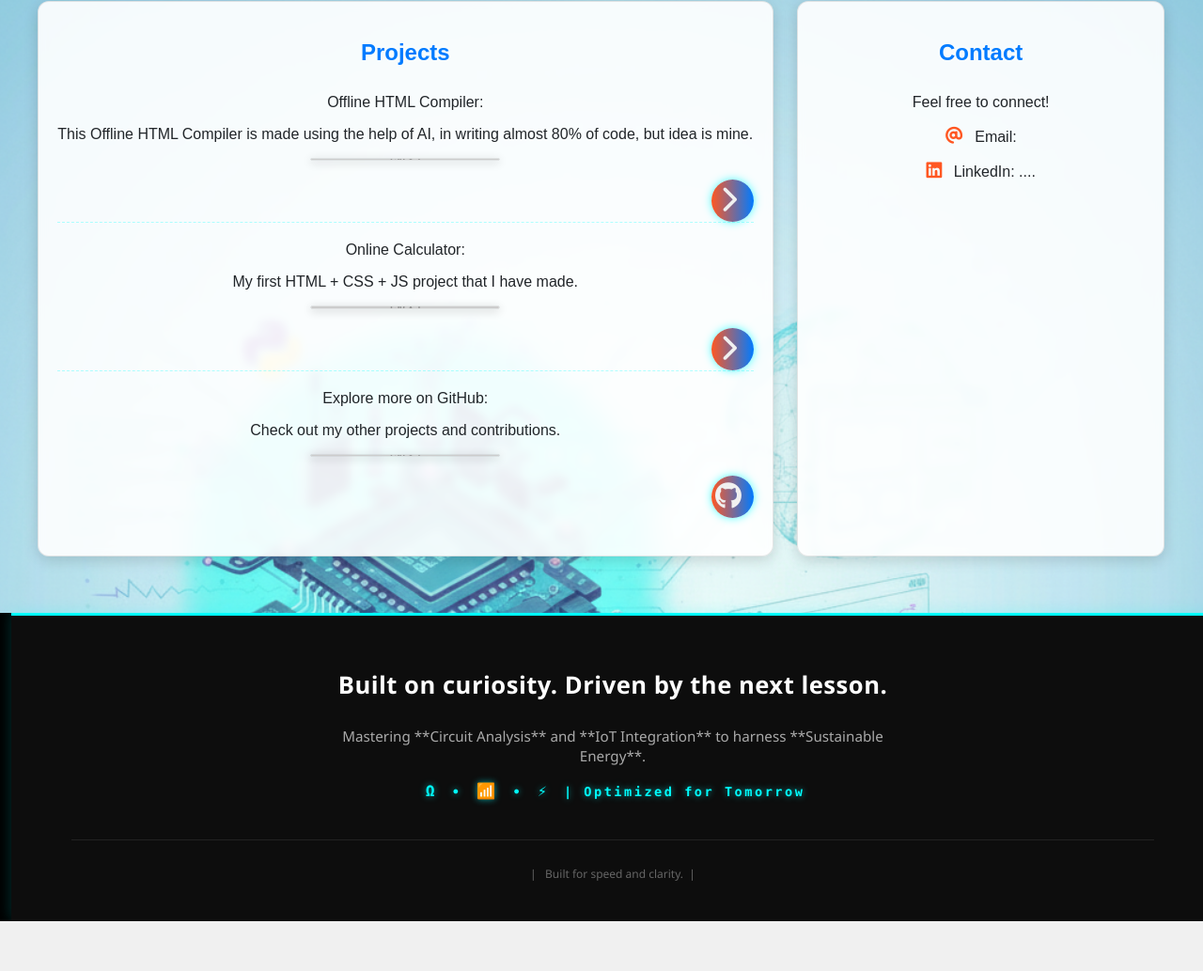
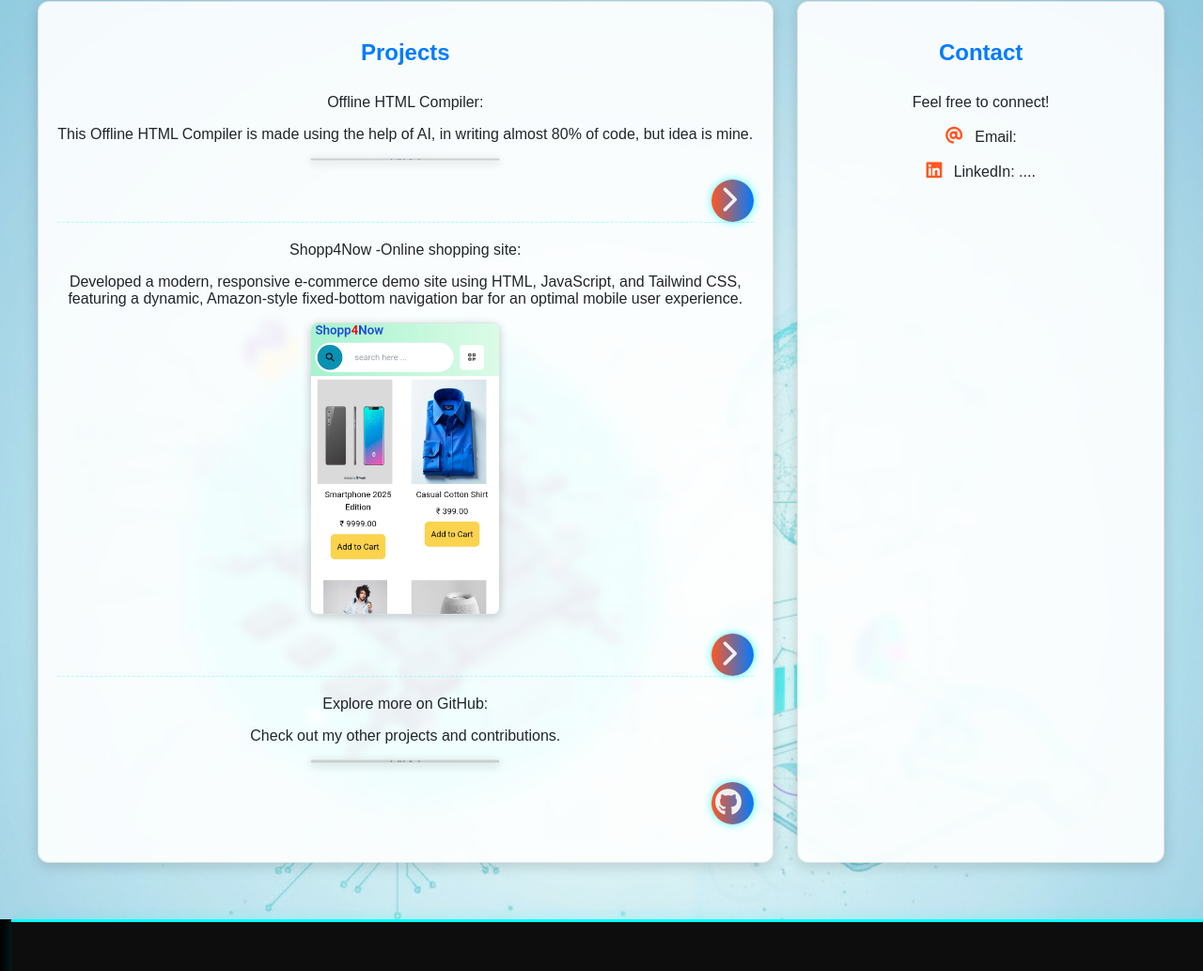
Before and after one commit to Anandhu-CHN/Resume, a plain HTML site: page intro.html in a window 1280 px wide. Shown: the part 1295-2328 px from the top of the page at 94% size. Before the commit the page ends 2275 px from the top, so only its background shows below. Drawn offline with Linux system fonts and the light colour scheme; placeholder pictures from the web are drawn by us.

Commit message:
Update intro.html

```diff
--- a/intro.html
+++ b/intro.html
@@ -783,11 +783,10 @@ right:0px;
             </div>
 
             <div class="project-item">
-                <p style="margin-top: 15px;">Online Calculator:</p>
-                <p>My first HTML + CSS + JS project that I have made.</p>
-
+                <p style="margin-top: 15px;">Shopp4Now -Online shopping site:</p>
+                <p> Developed a modern, responsive e-commerce demo site using HTML, JavaScript, and Tailwind CSS, featuring a dynamic, Amazon-style fixed-bottom navigation bar for an optimal mobile user experience.</p>
                 <div class="project-thumbnail">
-                    <img src="https://via.placeholder.com/150/00FFFF/0d0d0d?text=Calculator_Demo" alt="Online shopping site Demo">
+                    <img src="Screenshot_2025-11-22-10-26-33-24_40deb401b9ffe8e1df2f1cc5ba480b12.jpg" alt="Online shopping site Demo">
                 </div>
                 <a href="https://anandhu-chn.github.io/Shopp4Now/" class="project-link-button" aria-label="View Shopp4Now Online shopping site Project">
                     <i class="fas fa-chevron-right"></i>
```
